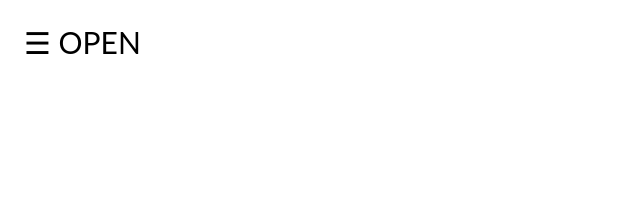
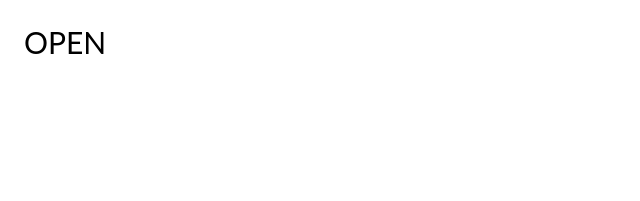
Before and after one commit to davidemarti/TPSIT, a plain HTML site: page index.html in a window 1280 px wide. Shown: the whole page, without its empty margins (0-640 px from the left). Drawn offline with Linux system fonts and the light colour scheme.

Commit message:
Update index.html

```diff
--- a/index.html
+++ b/index.html
@@ -64,7 +64,7 @@ body {
 
 <div id="main">
 
-  <span style="font-size:30px;cursor:pointer" onclick="openNav()">&#9776; OPEN</span>
+  <span style="font-size:30px;cursor:pointer" onclick="openNav()"> OPEN</span>
 </div>
 
 <script>
```
